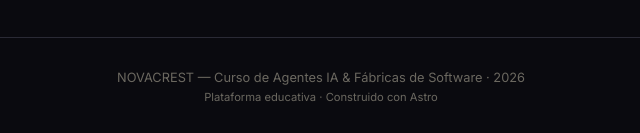
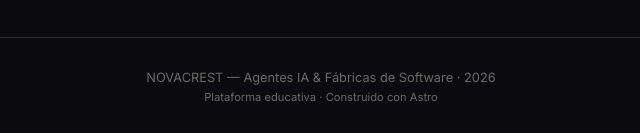
Before and after one commit to altacrest/ai_harness_demo, an Astro site: page / in a window 1280 px wide. Shown: the part 1107-1240 px from the top of the page, 319-959 px from the left. Built offline with nearby package versions, Linux system fonts and the light colour scheme; Astro itself is replaced by a stand-in of ours.

Commit message:
chore: test Vercel auto-deploy - footer update

```diff
--- a/src/layouts/BaseLayout.astro
+++ b/src/layouts/BaseLayout.astro
@@ -39,7 +39,7 @@ const { title, description = 'Plataforma de aprendizaje sobre harnesses, skills
     </main>
     <footer>
       <div class="footer-inner">
-        <p>NOVACREST — Curso de Agentes IA & Fábricas de Software · 2026</p>
+        <p>NOVACREST — Agentes IA & Fábricas de Software · 2026</p>
         <p class="footer-sub">Plataforma educativa · Construido con Astro</p>
       </div>
     </footer>
```
